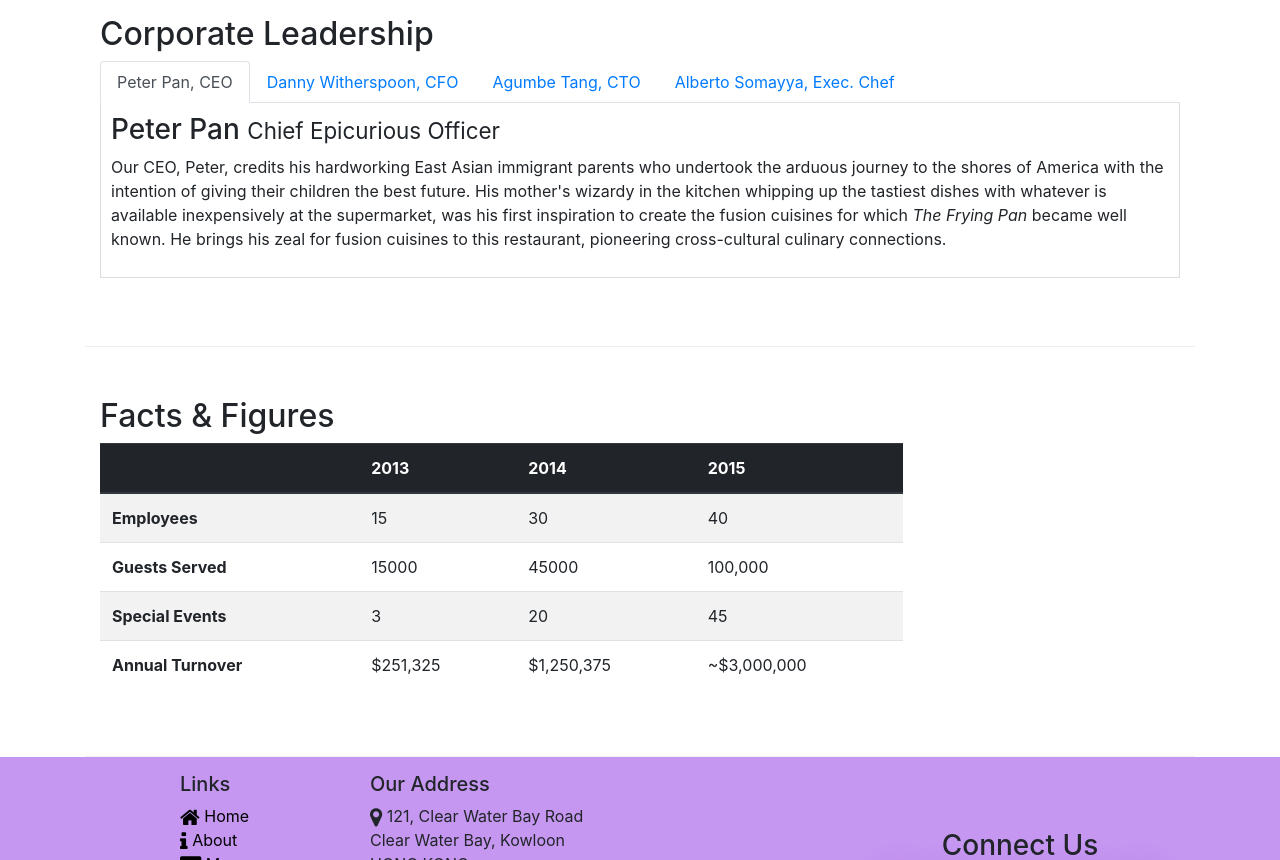
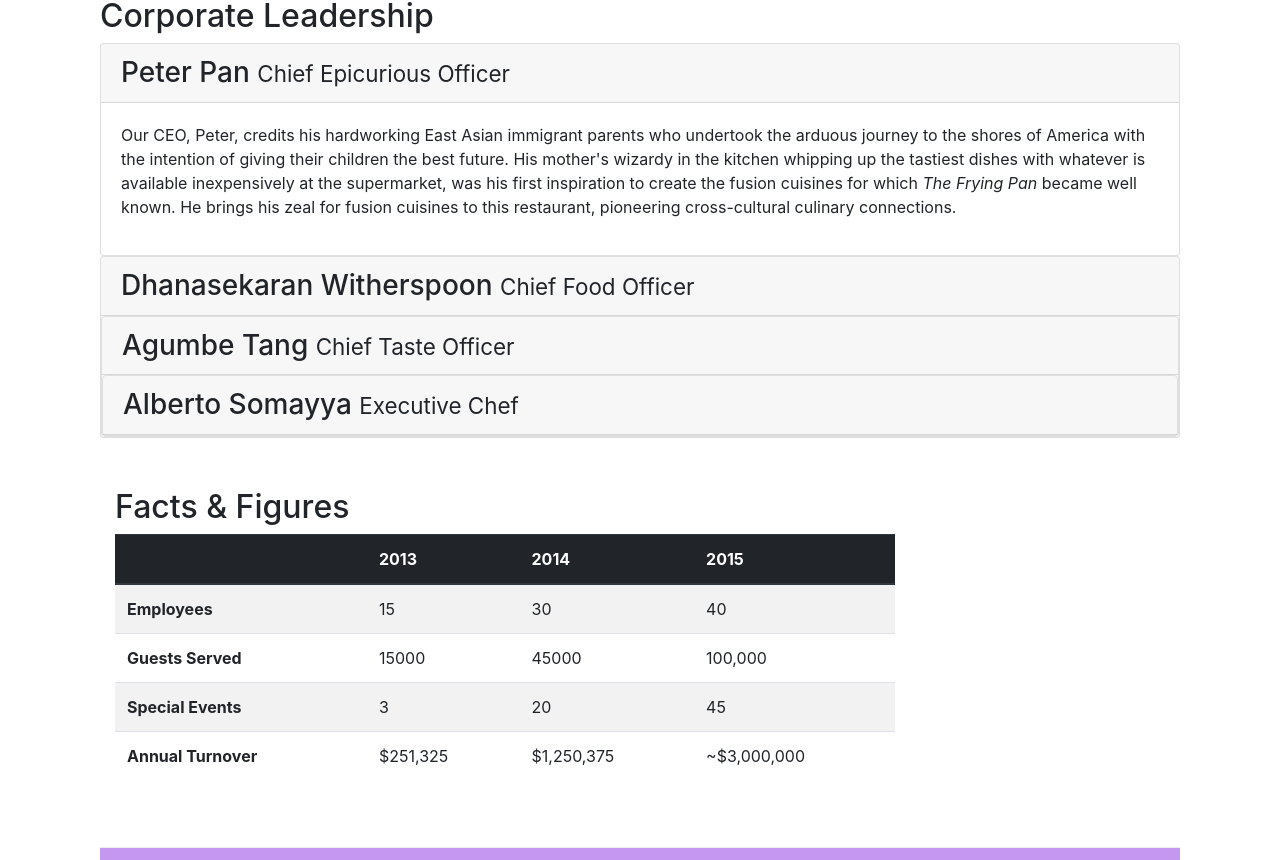
Before and after one commit to pratikbhadane24/Coursera-Web-Dev, a plain HTML site: page aboutus.html in a window 1280 px wide. Shown: the part 1025-1885 px from the top of the page. Drawn offline with nearby package versions, Linux system fonts and the light colour scheme.

Commit message:
added accordion

```diff
--- a/aboutus.html
+++ b/aboutus.html
@@ -112,68 +112,110 @@
         <div class="row row-content align-items-center">
             <div class="col-12">
                 <h2>Corporate Leadership</h2>
-                <ul class="nav nav-tabs">
-                    <li class="nav-item">
-                        <a class="nav-link active" href="#peter" role="tab" data-toggle="tab">Peter Pan, CEO</a>
-                    </li>
-                    <li class="nav-item">
-                        <a class="nav-link" href="#danny" role="tab" data-toggle="tab">Danny Witherspoon, CFO</a>
-                    </li>
-                    <li class="nav-item">
-                        <a class="nav-link" href="#agumbe" role="tab" data-toggle="tab">Agumbe Tang, CTO</a>
-                    </li>
-                    <li class="nav-item">
-                        <a class="nav-link" href="#alberto" role="tab" data-toggle="tab">Alberto Somayya, Exec. Chef</a>
-                    </li>
-                </ul>
-                <div class="tab-content">
-                    <div role="tabpanel" class="tab-pane fade show active" id="peter">
-                        <h3>Peter Pan <small>Chief Epicurious Officer</small></h3>
-                        <p class="d-none d-sm-block">Our CEO, Peter, credits his hardworking East Asian immigrant
+
+                <div id="accordion">
+
+                    <div class="card">
+                        <div class="card-header" role="tab" id="peterhead">
+                            <h3 class="mb-0">
+                                <a data-toggle="collapse" data-target="#peter">
+                                    Peter Pan <small>Chief Epicurious Officer</small>
+                                </a>
+                            </h3>
+                        </div>
+                        <div class="collapse show" id="peter" data-parent="#accordion">
+                            <div class="card-body">
+                                <p class="d-none d-sm-block">Our CEO, Peter, credits his hardworking East Asian
+                                    immigrant
                                     parents
                                     who
-                            undertook the arduous journey to the shores of America with the intention of giving their
+                                    undertook the arduous journey to the shores of America with the intention of giving
+                                    their
                                     children
-                            the best future. His mother's wizardy in the kitchen whipping up the tastiest dishes with
+                                    the best future. His mother's wizardy in the kitchen whipping up the tastiest dishes
+                                    with
                                     whatever
-                            is available inexpensively at the supermarket, was his first inspiration to create the
+                                    is available inexpensively at the supermarket, was his first inspiration to create
+                                    the
                                     fusion
-                            cuisines for which <em>The Frying Pan</em> became well known. He brings his zeal for fusion
+                                    cuisines for which <em>The Frying Pan</em> became well known. He brings his zeal for
+                                    fusion
                                     cuisines
                                     to this restaurant, pioneering cross-cultural culinary connections.</p>
                             </div>
-                    <div role="tabpanel" class="tab-pane fade show" id="danny">
-                        <h3>Dhanasekaran Witherspoon <small>Chief Food Officer</small></h3>
+                        </div>
+                    </div>
+
+                    <div class="card">
+                        <div class="card-header" role="tab" id="dannyhead">
+                            <h3 class="mb-0">
+                                <a class="collapsed" data-toggle="collapse" data-target="#danny">
+                                    Dhanasekaran Witherspoon <small>Chief Food Officer</small>
+                                </a>
+                            </h3>
+                        </div>
+                        <div class="collapse" id="danny" data-parent="#accordion">
+                            <div class="card-body">
                                 <p class="d-none d-sm-block">Our CFO, Danny, as he is affectionately referred to by his
                                     colleagues,
-                            comes from a long established family tradition in farming and produce. His experiences
+                                    comes from a long established family tradition in farming and produce. His
+                                    experiences
                                     growing
                                     up on
-                            a farm in the Australian outback gave him great appreciation for varieties of food sources.
+                                    a farm in the Australian outback gave him great appreciation for varieties of food
+                                    sources.
                                     As
                                     he
                                     puts it in his own words, <em>Everything that runs, wins, and everything that stays,
                                         pays!</em>
                                 </p>
                             </div>
-                    <div role="tabpanel" class="tab-pane fade show" id="agumbe">
-                        <h3>Agumbe Tang <small>Chief Taste Officer</small></h3>
-                        <p class="d-none d-sm-block">Blessed with the most discerning gustatory sense, Agumbe, our CTO,
-                            personally ensures that every dish that we serve meets his exacting tastes. Our chefs dread
+                        </div>
+                        <div class="card">
+                            <div class="card-header" role="tab" id="agumbehead">
+                                <h3 class="mb-0">
+                                    <a class="collapsed" data-toggle="collapse" data-target="#agumbe">
+                                        Agumbe Tang <small>Chief Taste Officer</small>
+                                    </a>
+                                </h3>
+                            </div>
+                            <div class="collapse" id="agumbe" data-parent="#accordion">
+                                <div class="card-body">
+                                    <p class="d-none d-sm-block">Blessed with the most discerning gustatory sense,
+                                        Agumbe,
+                                        our CTO,
+                                        personally ensures that every dish that we serve meets his exacting tastes. Our
+                                        chefs dread
                                         the
-                            tongue lashing that ensues if their dish does not meet his exacting standards. He lives by
+                                        tongue lashing that ensues if their dish does not meet his exacting standards.
+                                        He
+                                        lives by
                                         his
                                         motto, <em>You click only if you survive my lick.</em></p>
                                 </div>
-                    <div role="tabpanel" class="tab-pane fade show" id="alberto">
-                        <h3>Alberto Somayya <small>Executive Chef</small></h3>
-                        <p class="d-none d-sm-block">Award winning three-star Michelin chef with wide International
+                            </div>
+                            <div class="card">
+                                <div class="card-header" role="tab" id="albertohead">
+                                    <h3 class="mb-0">
+                                        <a class="collapsed" data-toggle="collapse" data-target="#alberto">
+                                            Alberto Somayya <small>Executive Chef</small>
+                                        </a>
+                                    </h3>
+                                </div>
+                                <div class="collapse" id="alberto" data-parent="#accordion">
+                                    <div class="card-body">
+                                        <p class="d-none d-sm-block">Award winning three-star Michelin chef with wide
+                                            International
                                             experience
-                            having worked closely with whos-who in the culinary world, he specializes in creating
+                                            having worked closely with whos-who in the culinary world, he specializes in
+                                            creating
                                             mouthwatering
-                            Indo-Italian fusion experiences. He says, <em>Put together the cuisines from the two
+                                            Indo-Italian fusion experiences. He says, <em>Put together the cuisines from
+                                                the
+                                                two
                                                 craziest
                                                 cultures, and you get a winning hit! Amma Mia!</em></p>
+                                    </div>
                                 </div>
                             </div>
                         </div>
@@ -230,11 +272,17 @@
                             <div class="col-4 offset-1 col-sm-2">
                                 <h5>Links</h5>
                                 <ul class="list-unstyled">
-                        <li><a class="active nounderline" href="#"><span class="fa fa-home fa-lg"></span> Home</a></li>
-                        <li><a class="nounderline" href="aboutus.html"><span class="fa fa-info fa-lg"></span> About</a>
+                                    <li><a class="active nounderline" href="#"><span class="fa fa-home fa-lg"></span>
+                                            Home</a>
                                     </li>
-                        <li><a class="nounderline" href="#"><span class="fa fa-list-alt fa-lg"></span> Menu</a></li>
-                        <li><a class="nounderline" href="contactus.html "><span class="fa fa-address-book fa-lg"></span>
+                                    <li><a class="nounderline" href="aboutus.html"><span
+                                                class="fa fa-info fa-lg"></span>
+                                            About</a>
+                                    </li>
+                                    <li><a class="nounderline" href="#"><span class="fa fa-list-alt fa-lg"></span>
+                                            Menu</a></li>
+                                    <li><a class="nounderline" href="contactus.html "><span
+                                                class="fa fa-address-book fa-lg"></span>
                                             Contact</a>
                                     </li>
                                 </ul>
@@ -247,20 +295,22 @@
                                     HONG KONG<br>
                                     <i class="fa fa-phone fa-lg"></i>: +852 1234 5678<br>
                                     <i class="fa fa-fax fa-lg"></i>: +852 8765 4321<br>
-                        <i class="fa fa-envelope fa-lg"></i>: <a href="mailto:confusion@food.net">confusion@food.net</a>
+                                    <i class="fa fa-envelope fa-lg"></i>: <a
+                                        href="mailto:confusion@food.net">confusion@food.net</a>
                                 </address>
                             </div>
                             <div class="col-12 col-sm-4 align-self-center">
                                 <div class="text-center">
                                     <h3>Connect Us</h3>
-                        <a class="btn btn-social-icon btn-google shadow nounderline" href="http://google.com/"><i
-                                class="fa fa-google fa-lg"></i></a>
+                                    <a class="btn btn-social-icon btn-google shadow nounderline"
+                                        href="http://google.com/"><i class="fa fa-google fa-lg"></i></a>
                                     <a class="btn btn-social-icon btn-facebook shadow nounderline"
-                            href="http://www.facebook.com/profile.php?id="><i class="fa fa-facebook fa-lg"></i></a>
+                                        href="http://www.facebook.com/profile.php?id="><i
+                                            class="fa fa-facebook fa-lg"></i></a>
                                     <a class="btn btn-social-icon btn-linkedin shadow nounderline"
                                         href="http://www.linkedin.com/in/"><i class="fa fa-linkedin fa-lg"></i></a>
-                        <a class="btn btn-social-icon btn-twitter shadow nounderline" href="http://twitter.com/"><i
-                                class="fa fa-twitter fa-lg"></i></a>
+                                    <a class="btn btn-social-icon btn-twitter shadow nounderline"
+                                        href="http://twitter.com/"><i class="fa fa-twitter fa-lg"></i></a>
                                     <a class="btn btn-social-icon btn shadow nounderline" href="http://youtube.com/"><i
                                             class="fa fa-youtube-square fa-lg"></i></a>
                                     <a class="btn btn-social-icon btn- shadow nounderline" href="mailto:"><i
```
Lines whose indentation alone changed are shown as unchanged.
